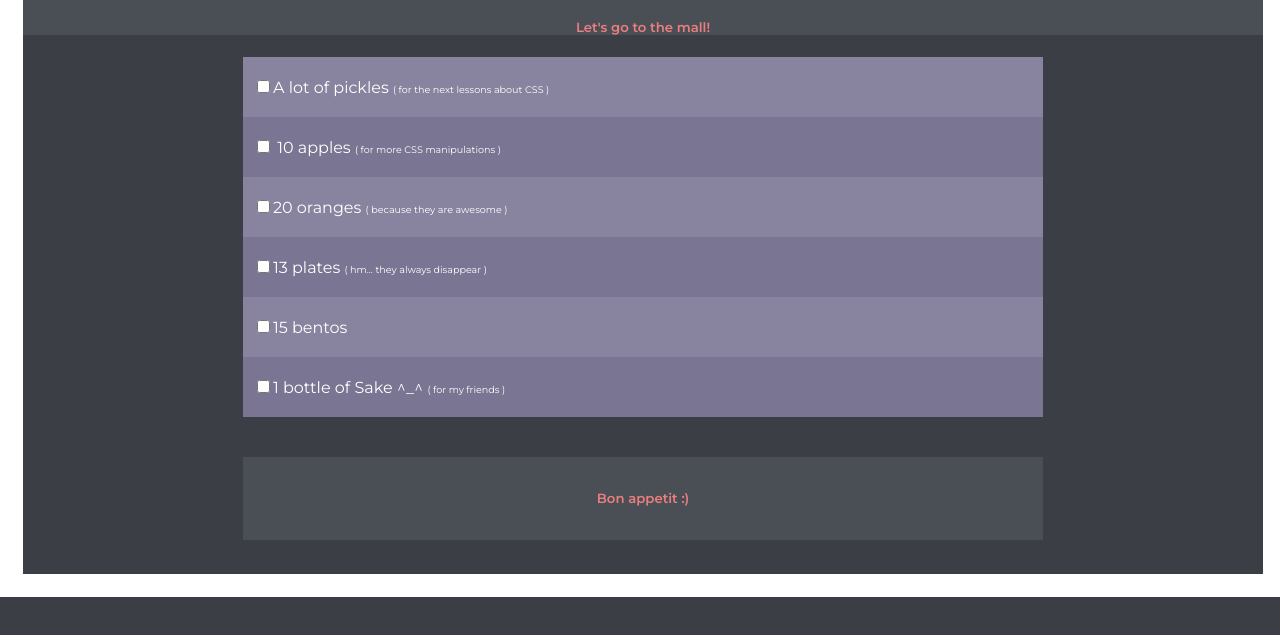
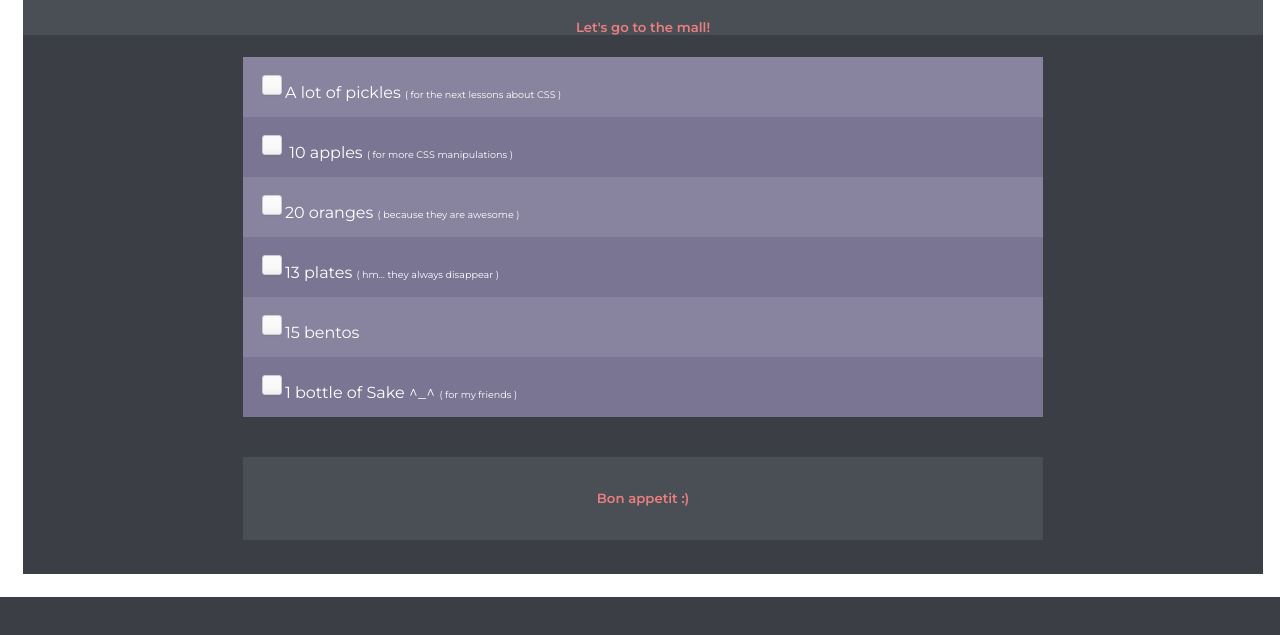
Before and after one commit to ykalchenko/08_CSS_2, a plain HTML site: page index.html in a window 1280 px wide. Shown: the part 83-718 px from the top of the page. Drawn offline with Linux system fonts and the light colour scheme.

Commit message:
css way correct

```diff
--- a/index.css
+++ b/index.css
@@ -53,7 +53,7 @@ li {
   display: block;
   height: auto;
   color: #ffffff;
-  padding: 20px 10px;
+  padding: 15px 15px;
 }
 
 li.pickles, li.oranges, li.bentos {
@@ -79,7 +79,7 @@ li:active {
   color: #a3a0b1;
 }
 
-/*.custom-checkbox {
+.custom-checkbox {
   -webkit-appearance: none;
   background-color: #fafafa;
   border: 1px solid #cacece;
@@ -108,7 +108,7 @@ li:active {
   top: -3px;
   left: 2px;
   color: #000000;
-}*/
+}
 
 .small {
   font-size: 0.6em;
--- a/index.html
+++ b/index.html
@@ -6,7 +6,7 @@
   <meta name="viewport" content="width=device-width, initial-scale=1.0">
   <title>CSS Diner Shopping List</title>
   <link rel="shortcut icon" type="image/png" href="/favicon.png"/>
-  <link rel="stylesheet" href="/index.css">
+  <link rel="stylesheet" href="index.css">
 </head>
 <body>
   <header>
@@ -17,7 +17,7 @@
     <ul>
       <label class="list-item">
         <li class="pickles">
-          <input type="checkbox" class="pickles"><span>A lot of pickles</span> <span class="small">( for the next lessons about CSS )</span>
+          <input type="checkbox" class="custom-checkbox"><span>A lot of pickles</span> <span class="small">( for the next lessons about CSS )</span>
         </li>
       </label>
       <label class="list-item">
```
